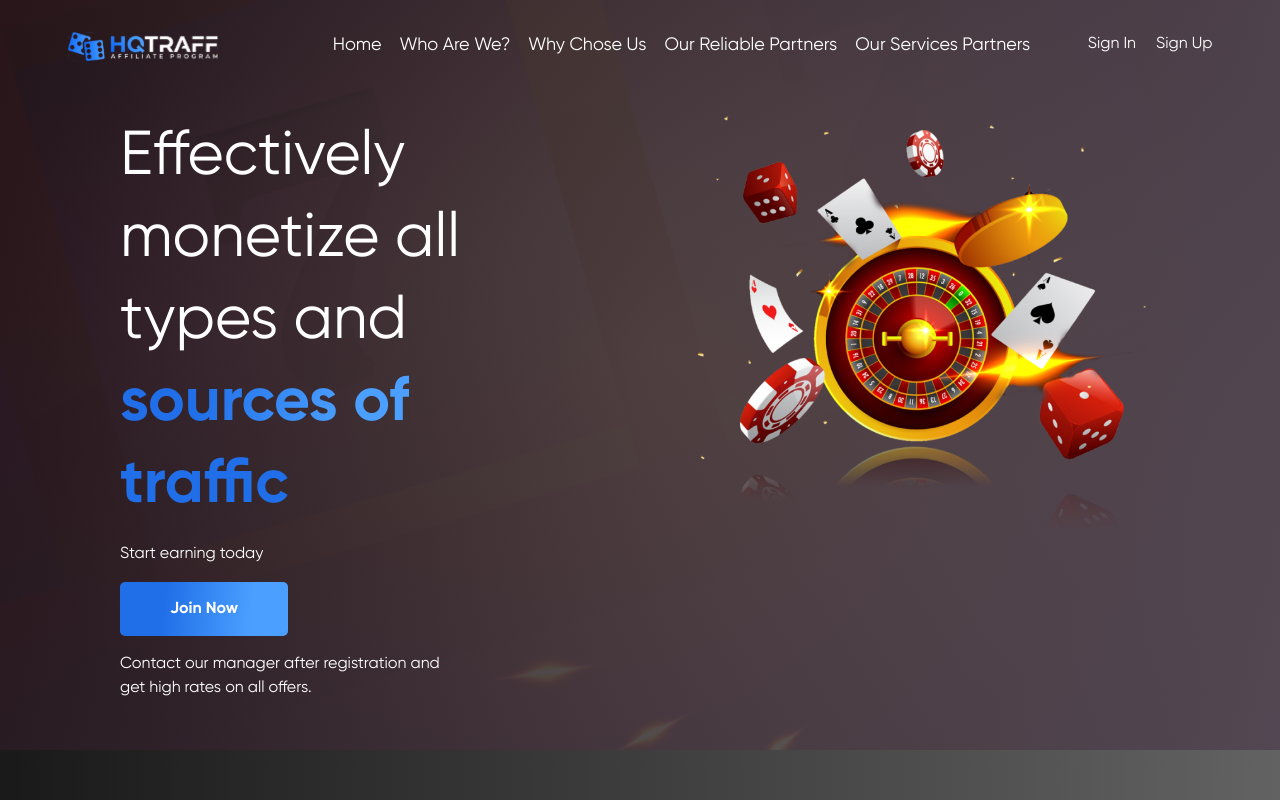
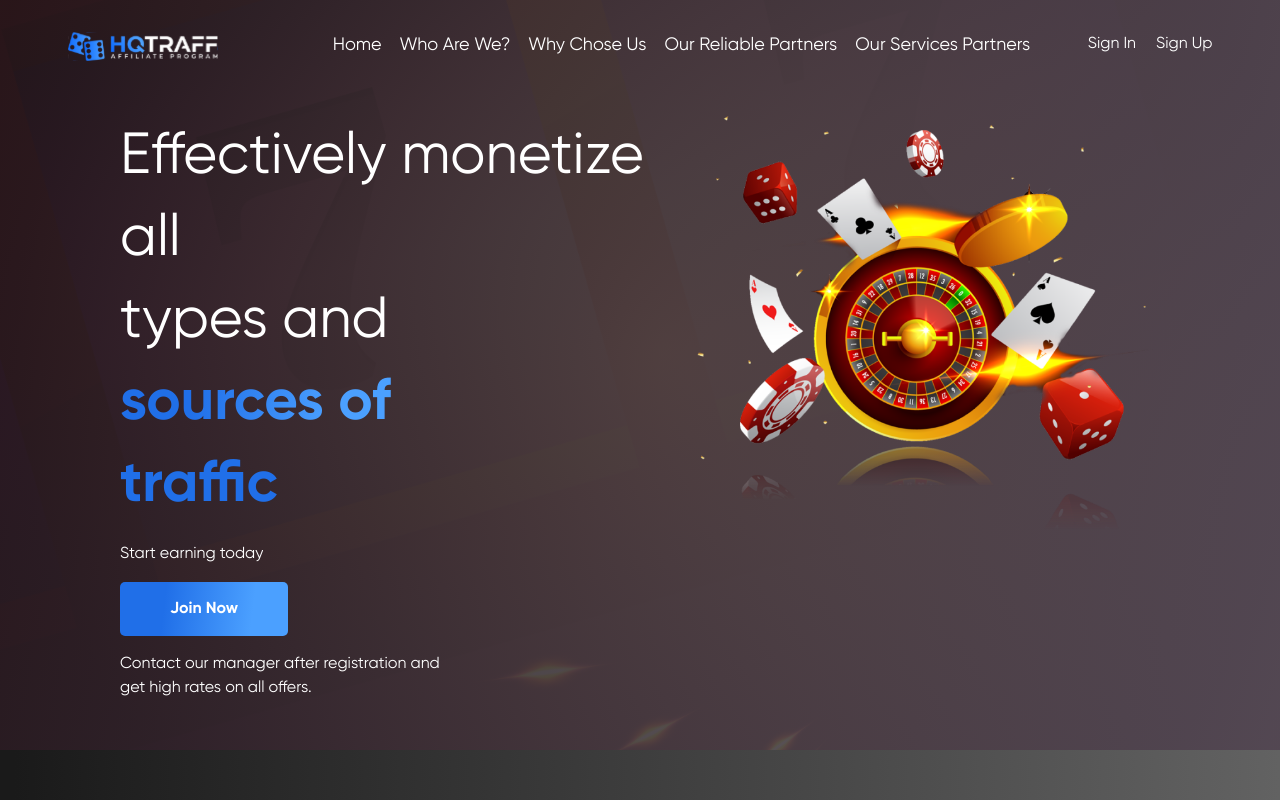
Before and after one commit to wahiddhrubo/hqtraff, a Next.js app: page / in a window 1280 px wide. Shown: the top 800 px of the page. Built offline with nearby package versions, Linux system fonts and the light colour scheme.

Commit message:
Resize Revisions

```diff
--- a/components/landing/hero.js
+++ b/components/landing/hero.js
@@ -12,7 +12,7 @@ export default function Hero() {
       "lg:px-[120px] mb-[50px] gap-[50px] relative my-auto flex-wrap lg:flex-nowrap flex z-10",
     textDiv:
       " lg:w-[820px] mt-[120px] lg:mt-0 p-5 lg:p-0 text-center lg:text-left ",
-    heading: "lg:text-[62px] text-[32px] lg:leading-[82px] mb-[16px] ",
+    heading: "lg:text-[58px] text-[32px] lg:leading-[82px] mb-[16px] ",
     btn: "block relative overflow-hidden  group px-[50px] mx-auto lg:mx-0 my-[16px] py-[15px] bg-primary-gradient font-semibold w-fit rounded-[5px] ",
     imgDiv: "p-8 lg:p-0",
     img: "",
--- a/components/landing/review.js
+++ b/components/landing/review.js
@@ -88,7 +88,7 @@ export default function Partners() {
       "font-semibold lg:text-[40px] relative mx-auto  w-fit overflow-hidden text-[28px]  text-center lg:mb-[42px] mb-2 ",
     flexbox:
       "gap-[20px] mb-[120px] w-full flex flex-wrap justify-center mx-auto  ",
-    rev: "relative bg-[#1A1A1A] py-[25px] text-center lg:text-[13px] text-[10px] px-[25px] w-[280px] lg:h-[300px] h-[200px] rounded-[5px] ",
+    rev: "relative bg-[#1A1A1A] py-[25px] text-center lg:text-[13px] text-[10px] px-[25px] w-[255px] lg:h-[300px] h-[200px] rounded-[5px] ",
     reviewImg: "absolute bottom-[25px] inset-x-0 mt-auto mx-auto w-fit h-fit",
     img: "mt-auto cursor-pointer hover:scale-125 transition-all ",
   };
```
